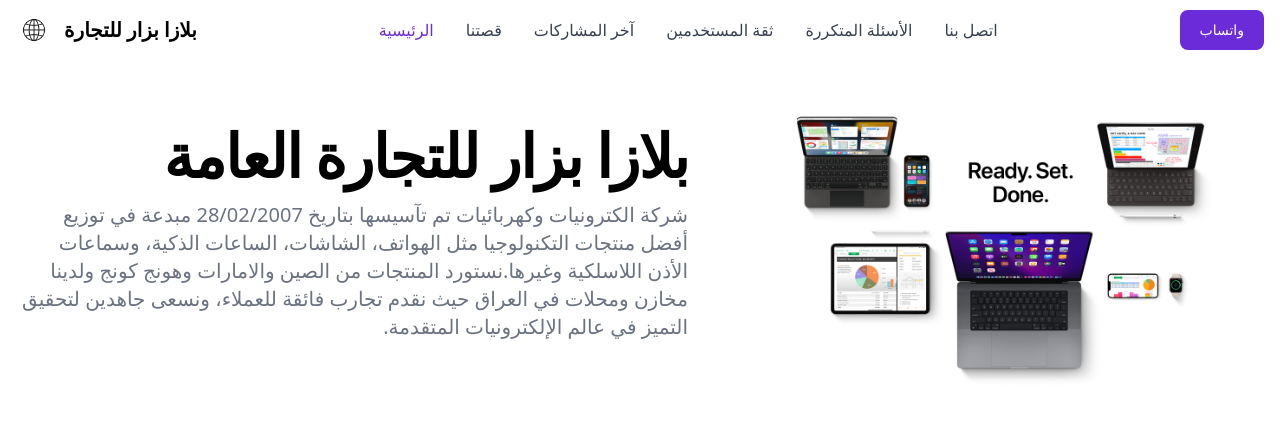
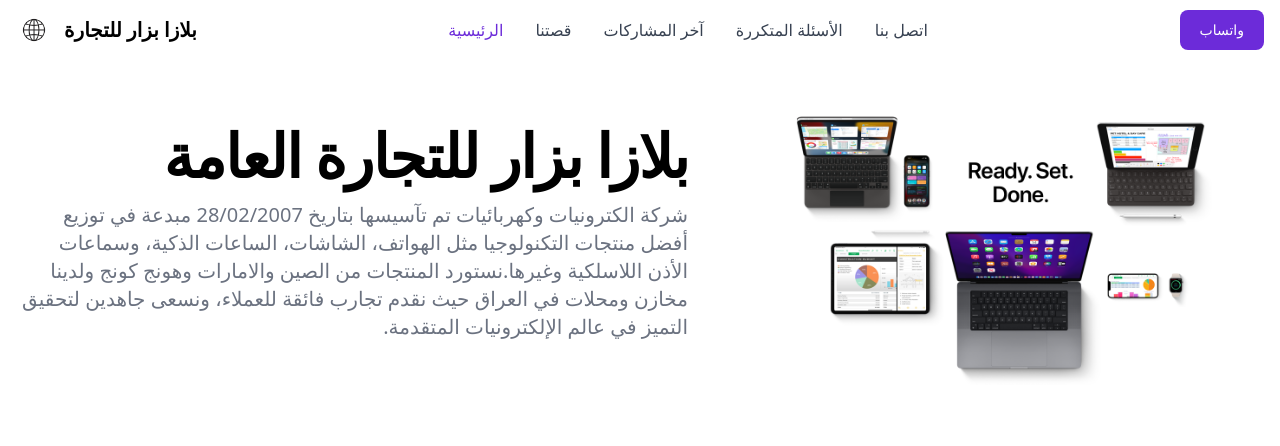
Before and after one commit to Mohamed-Aldik/plazabazaz, a website: page index.html in a window 1280 px wide. Shown: the top 446 px of the page. Drawn offline with nearby package versions, Linux system fonts and the light colour scheme.

Commit message:
delete li

```diff
--- a/index.html
+++ b/index.html
@@ -83,11 +83,7 @@
                                 class="block py-2 pl-3 pr-4 text-gray-700 border-b border-gray-100 hover:bg-gray-50 lg:hover:bg-transparent lg:border-0 lg:hover:text-purple-700 lg:p-0 dark:text-gray-400 lg:dark:hover:text-white dark:hover:bg-gray-700 dark:hover:text-white lg:dark:hover:bg-transparent dark:border-gray-700">آخر
                                 المشاركات</a>
                         </li>
-                        <li>
-                            <a href="#user"
-                                class="block py-2 pl-3 pr-4 text-gray-700 border-b border-gray-100 hover:bg-gray-50 lg:hover:bg-transparent lg:border-0 lg:hover:text-purple-700 lg:p-0 dark:text-gray-400 lg:dark:hover:text-white dark:hover:bg-gray-700 dark:hover:text-white lg:dark:hover:bg-transparent dark:border-gray-700">ثقة
-                                المستخدمين</a>
-                        </li>
+
                         <li>
                             <a href="#faq"
                                 class="block py-2 pl-3 pr-4 text-gray-700 border-b border-gray-100 hover:bg-gray-50 lg:hover:bg-transparent lg:border-0 lg:hover:text-purple-700 lg:p-0 dark:text-gray-400 lg:dark:hover:text-white dark:hover:bg-gray-700 dark:hover:text-white lg:dark:hover:bg-transparent dark:border-gray-700">الأسئلة
```
